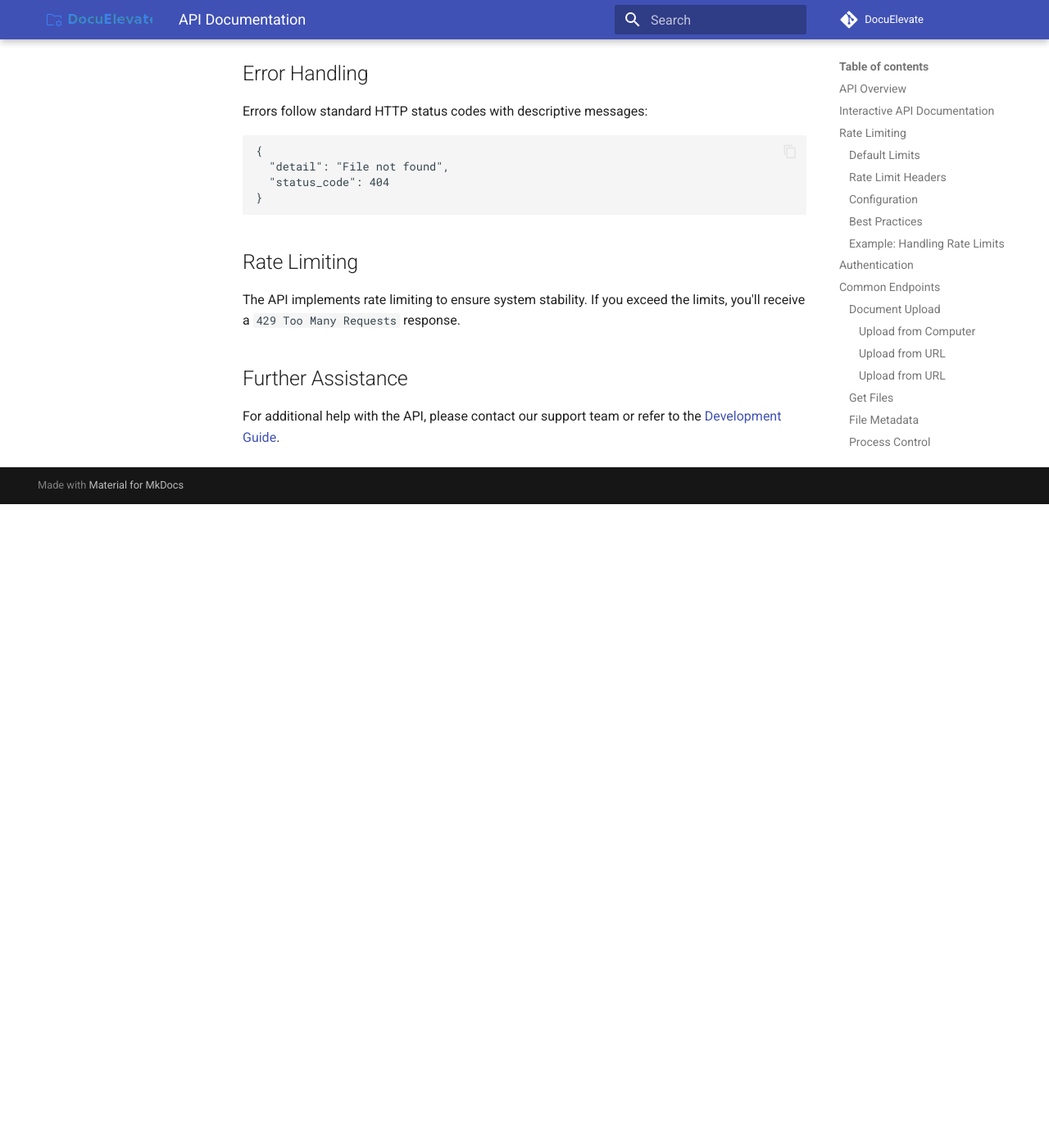
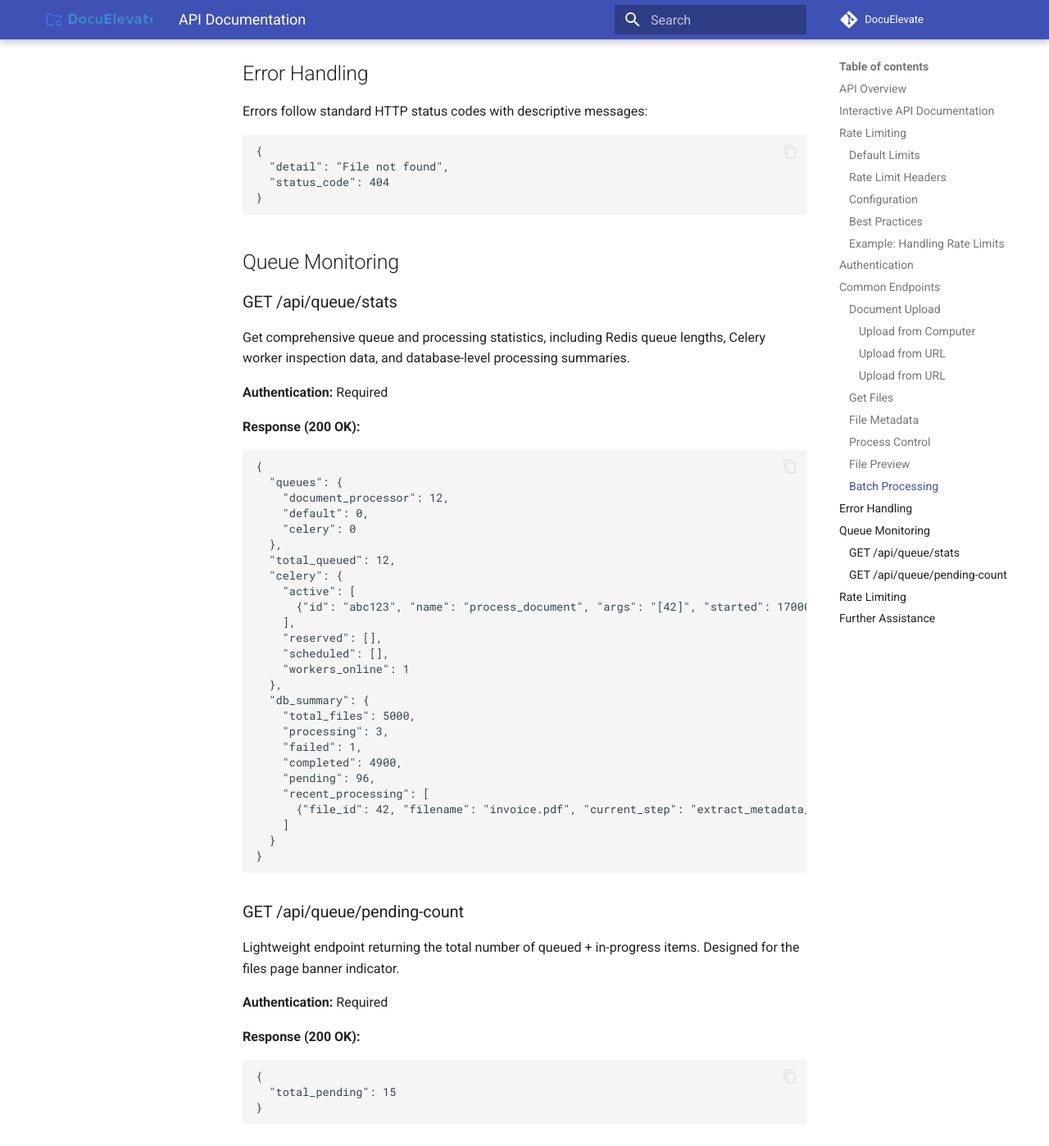
Before and after one commit to christianlouis/DocuElevate, an MkDocs documentation site: the page built from docs/API.md, in a window 1280 px wide and 1400 px high, scrolled down 9052 px. Shown: the whole window at 82% size. Built offline with MkDocs 1.6.1 and Material for MkDocs 9.7.7, drawn with Linux system fonts in a browser that asks for light colours; comment, search, counter and statistics services are not loaded; before the commit the page ends 9667 px from its top, so only the background shows below that.

````diff
--- a/docs/API.md
+++ b/docs/API.md
@@ -437,6 +437,57 @@ Errors follow standard HTTP status codes with descriptive messages:
 }
 ```
 
+## Queue Monitoring
+
+### GET /api/queue/stats
+
+Get comprehensive queue and processing statistics, including Redis queue lengths, Celery worker inspection data, and database-level processing summaries.
+
+**Authentication:** Required
+
+**Response (200 OK):**
+```json
+{
+  "queues": {
+    "document_processor": 12,
+    "default": 0,
+    "celery": 0
+  },
+  "total_queued": 12,
+  "celery": {
+    "active": [
+      {"id": "abc123", "name": "process_document", "args": "[42]", "started": 1700000000}
+    ],
+    "reserved": [],
+    "scheduled": [],
+    "workers_online": 1
+  },
+  "db_summary": {
+    "total_files": 5000,
+    "processing": 3,
+    "failed": 1,
+    "completed": 4900,
+    "pending": 96,
+    "recent_processing": [
+      {"file_id": 42, "filename": "invoice.pdf", "current_step": "extract_metadata_with_gpt"}
+    ]
+  }
+}
+```
+
+### GET /api/queue/pending-count
+
+Lightweight endpoint returning the total number of queued + in-progress items. Designed for the files page banner indicator.
+
+**Authentication:** Required
+
+**Response (200 OK):**
+```json
+{
+  "total_pending": 15
+}
+```
+
 ## Rate Limiting
 
 The API implements rate limiting to ensure system stability. If you exceed the limits, you'll receive a `429 Too Many Requests` response.
````
Also changed, not shown: docs/UserGuide.md (+17 -0 lines), 4 other files.
